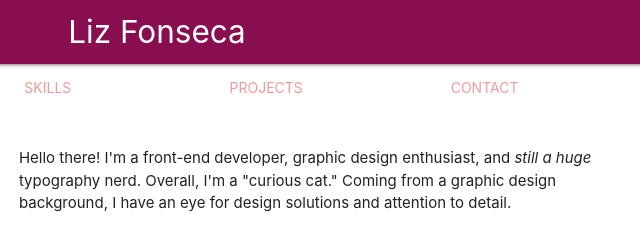
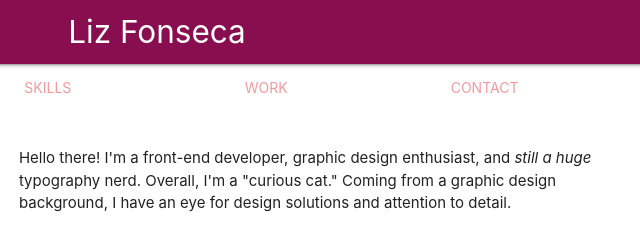
Before and after one commit to lizfonseca/lizfonseca.github.io, a plain HTML site: page index.html in a window 1280 px wide. Shown: the top 227 px of the page, 483-1123 px from the left. Drawn offline with nearby package versions, Linux system fonts and the light colour scheme.

Commit message:
changed tabs

```diff
--- a/index.html
+++ b/index.html
@@ -26,7 +26,7 @@
           <ul class="tabs">
             <li class="tab col s3"><a class="active" href="#about">About</a></li>
             <li class="tab col s3"><a href="#skills">Skills</a></li>
-            <li class="tab col s3"><a href="#projects">Projects</a></li>
+            <li class="tab col s3"><a href="#work">Work</a></li>
             <li class="tab col s3"><a href="#contact">Contact</a></li>
           </ul>
         </div>
@@ -82,7 +82,7 @@
       </div>
       <!-- skills section end -->
       <!-- projects section -->
-      <div class="row" id="projects">
+      <div class="row" id="work">
         <div class="col s12 m6 l6">
           <div class="card">
             <div class="card-image waves-effect waves-block waves-light">
```
